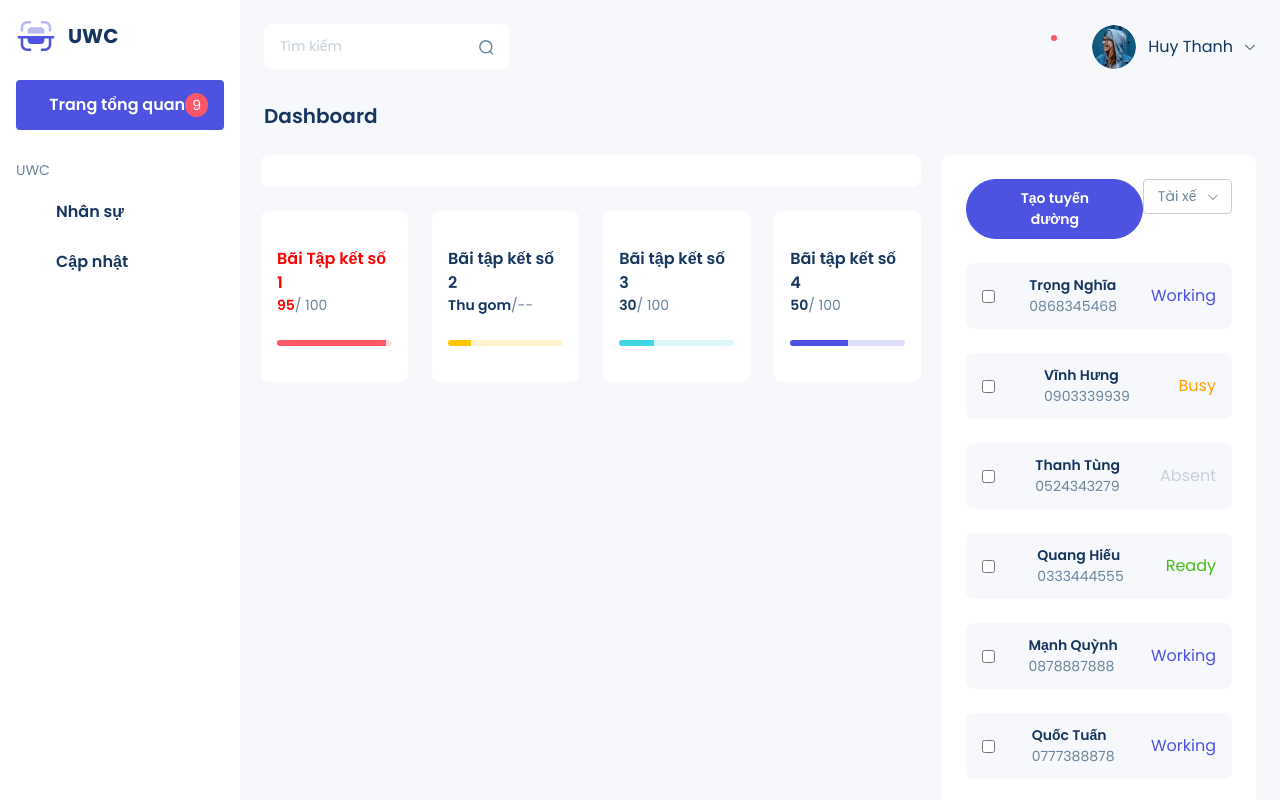
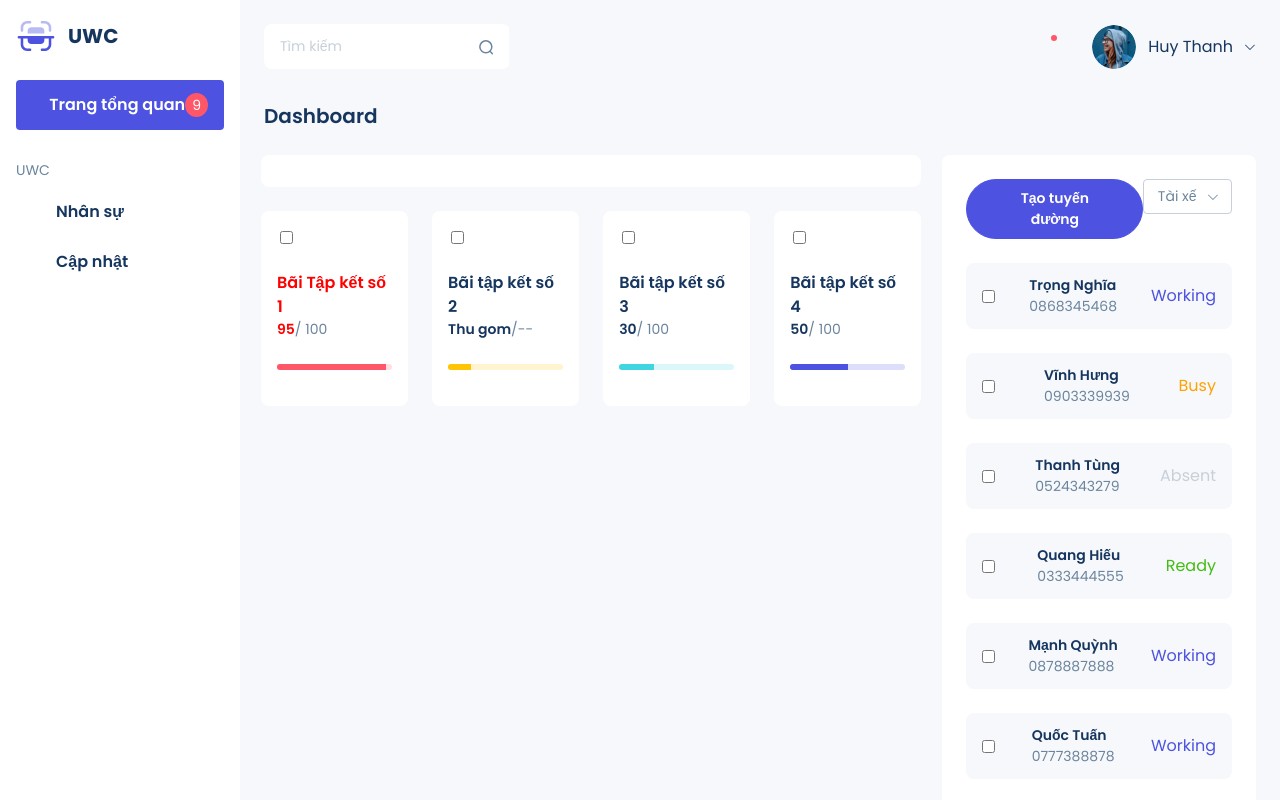
Before and after one commit to UrbanWasteCollectorVer2/SE_Project, a React (Create React App) app: page /#/UWC/dashboard in a window 1280 px wide. Shown: the top 800 px of the page. Built offline with nearby package versions, Linux system fonts and the light colour scheme; sample sign-in values are in the browser's storage; some icons are missing.

Commit message:
Update checkbox

```diff
--- a/src/pages/dashboard/Dashboard.js
+++ b/src/pages/dashboard/Dashboard.js
@@ -49,6 +49,7 @@ const Dashboard = () => {
           <Row className="gutter">
             <Col className="mb-4 mb-xl-0" xs={6} sm={6} xl={3}>
               <Widget className="widget-p-sm">
+              <input className="col-2" type="checkbox" value="" id="flexCheckDefault"></input>
                 <div className={s.smallWidget} >
                   <div className="d-flex mb-4" >
 
@@ -65,6 +66,7 @@ const Dashboard = () => {
             </Col>
             <Col className="mb-4 mb-xl-0" xs={6} sm={6} xl={3}>
               <Widget className="widget-p-sm">
+              <input className="col-2" type="checkbox" value="" id="flexCheckDefault"></input>
                 <div className={s.smallWidget}>
                   <div className="d-flex mb-4">
                     <div className="d-flex flex-column">
@@ -80,10 +82,12 @@ const Dashboard = () => {
             </Col>
             <Col xs={6} sm={6} xl={3}>
               <Widget className="widget-p-sm">
+              <input className="col-2" type="checkbox" value="" id="flexCheckDefault"></input>
                 <div className={s.smallWidget}>
                   <div className="d-flex mb-4">
 
                     <div className="d-flex flex-column">
+
                       <p className="headline-3">Bãi tập kết số 3</p>
                       <p className="body-2">30<span className="body-3 muted">/ 100</span></p>
                     </div>
@@ -96,11 +100,14 @@ const Dashboard = () => {
             </Col>
             <Col xs={6} sm={6} xl={3}>
               <Widget className="widget-p-sm">
+              <input className="col-2" type="checkbox" value="" id="flexCheckDefault"></input>
                 <div className={s.smallWidget}>
                   <div className="d-flex mb-4">
 
 
                     <div className="d-flex flex-column">
+
+
                       <p className="headline-3">Bãi tập kết số 4</p>
                       <p className="body-2">50<span className="body-3 muted">/ 100</span></p>
                     </div>
```
